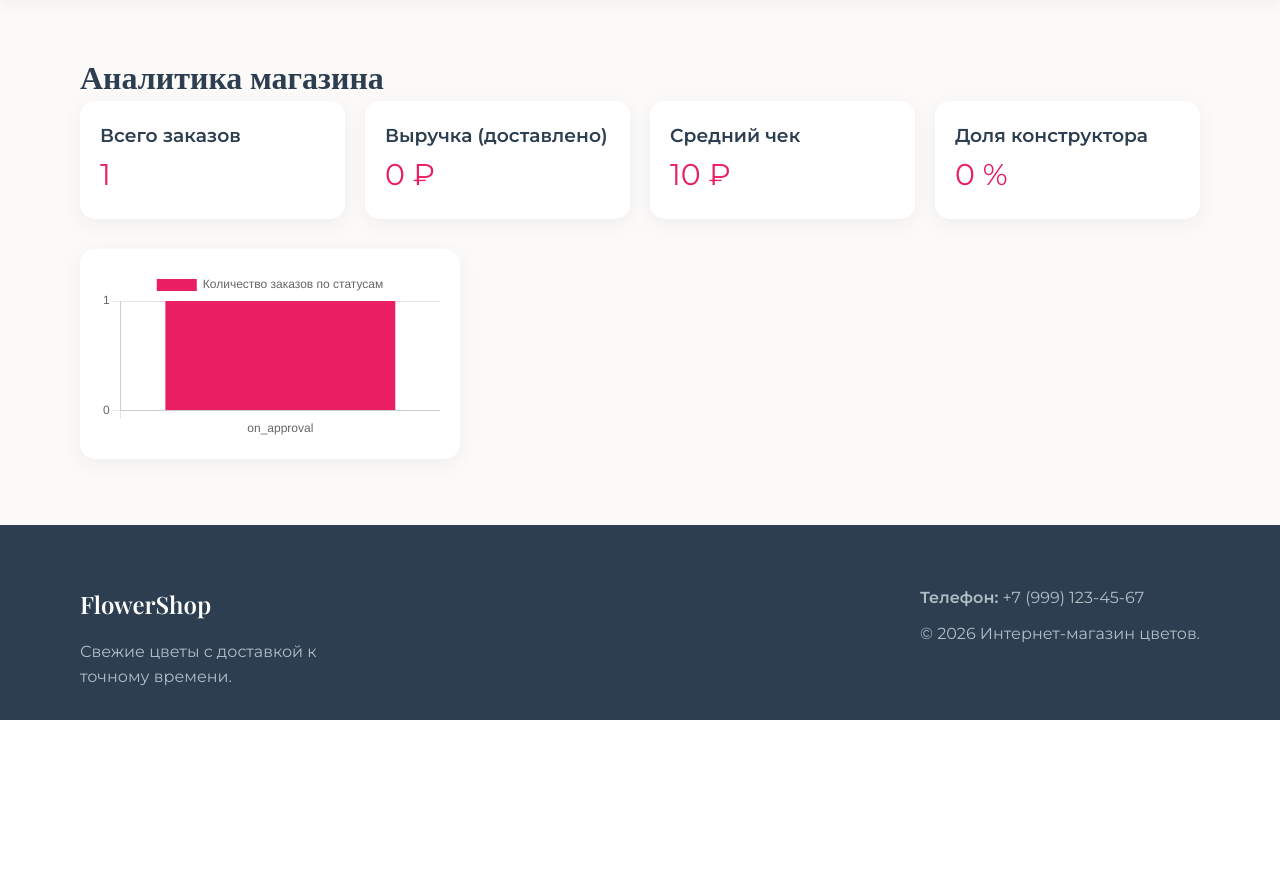
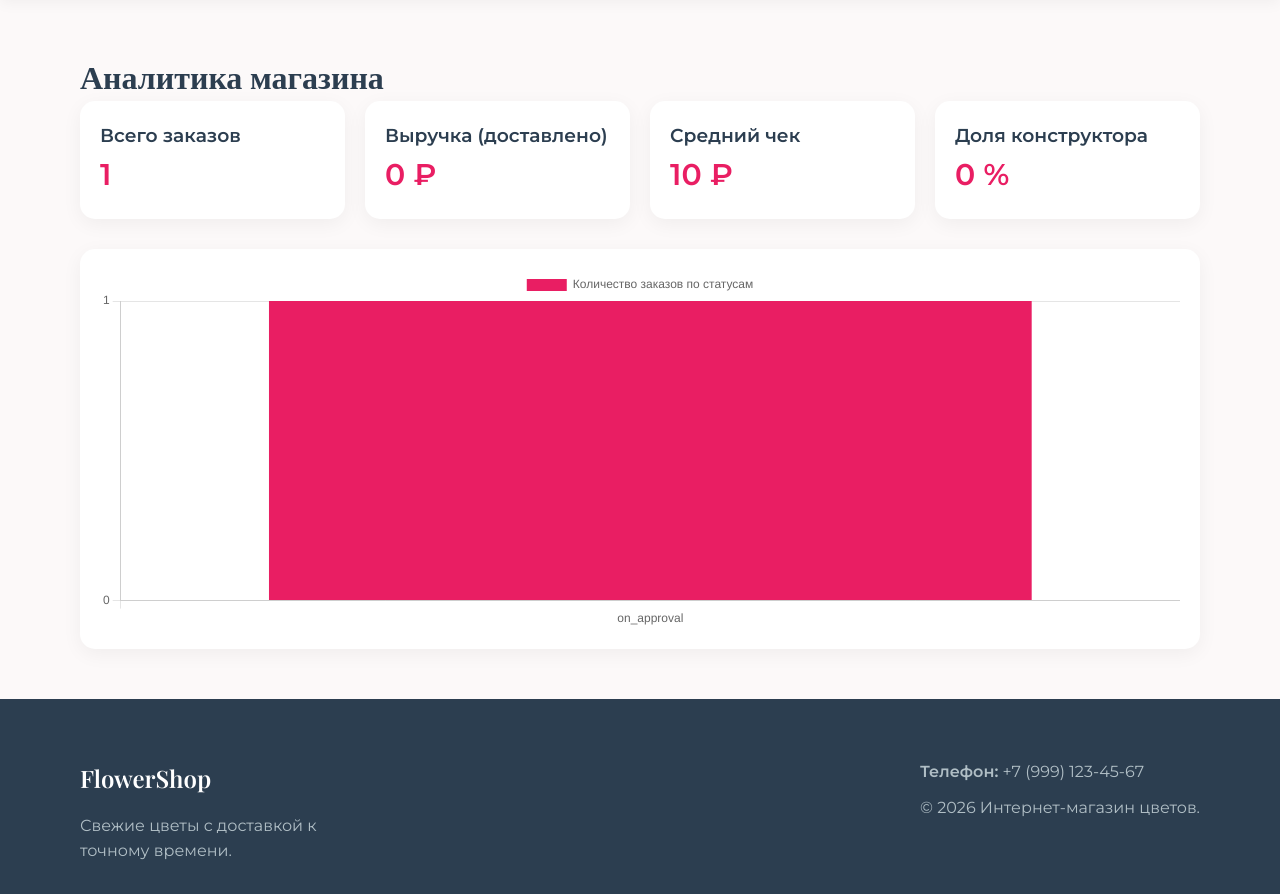
Before and after one commit to Singularity1984/somefunnytask, a Django app: page /analytics/ in a window 1280 px wide. Shown: the part 80-974 px from the top of the page. Before the commit the page ends 800 px from the top, so only its background shows below. Run offline with Django 5.2, Linux system fonts and the light colour scheme; a user stored in the database is signed in; tables that the repository leaves empty hold one stand-in row (values such as "Sample post"); data that the repository does not hold is empty; some web fonts are replaced.

Commit message:
Привел к общему виду аналитику и панели ролей

```diff
--- a/templates/analytics.html
+++ b/templates/analytics.html
@@ -1,28 +1,28 @@
 {% extends 'base.html' %}
 {% block content %}
-<div class="container" style="padding: 50px 20px;">
+<div class="container panel-page">
     <h1 class="section-title">Аналитика магазина</h1>
 
-    <div style="display: flex; gap: 20px; margin-bottom: 30px;">
-        <div class="card" style="padding:20px; flex:1;">
+    <div class="stats-row">
+        <div class="stat-card">
             <h3>Всего заказов</h3>
-            <p id="total-orders" style="font-size: 30px; color: #e91e63;">0</p>
+            <p id="total-orders" class="stat-value">0</p>
         </div>
-        <div class="card" style="padding:20px; flex:1;">
+        <div class="stat-card">
             <h3>Выручка (доставлено)</h3>
-            <p id="total-revenue" style="font-size: 30px; color: #e91e63;">0 ₽</p>
+            <p id="total-revenue" class="stat-value">0 ₽</p>
         </div>
-        <div class="card" style="padding:20px; flex:1;">
+        <div class="stat-card">
             <h3>Средний чек</h3>
-            <p id="avg-check" style="font-size: 30px; color: #e91e63;">0 ₽</p>
+            <p id="avg-check" class="stat-value">0 ₽</p>
         </div>
-        <div class="card" style="padding:20px; flex:1;">
+        <div class="stat-card">
             <h3>Доля конструктора</h3>
-            <p id="custom-share" style="font-size: 30px; color: #e91e63;">0 %</p>
+            <p id="custom-share" class="stat-value">0 %</p>
         </div>
     </div>
 
-    <div class="card" style="padding:20px;">
+    <div class="chart-box">
         <canvas id="myChart"></canvas>
     </div>
 </div>
@@ -35,6 +35,7 @@
             document.getElementById('total-orders').innerText = data.total_orders;
             document.getElementById('total-revenue').innerText = data.total_revenue + ' ₽';
             document.getElementById('avg-check').innerText = data.avg_check + ' ₽';
+            document.getElementById('custom-share').innerText = data.custom_share + ' %';
 
             const ctx = document.getElementById('myChart').getContext('2d');
             new Chart(ctx, {
@@ -49,6 +50,7 @@
                 },
                 options: {
                     responsive: true,
+                    maintainAspectRatio: false,
                     scales: { y: { beginAtZero: true, ticks: { stepSize: 1 } } }
                 }
             });
```
Also changed, not shown: templates/courier.html (+6 -6 lines), templates/florist.html (+6 -4 lines), templates/success.html (+7 -7 lines).
